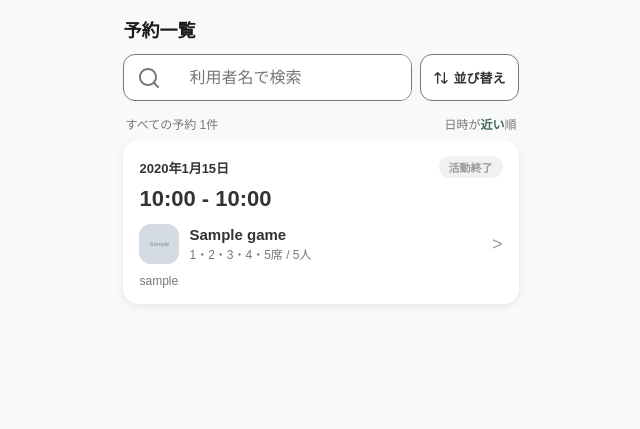
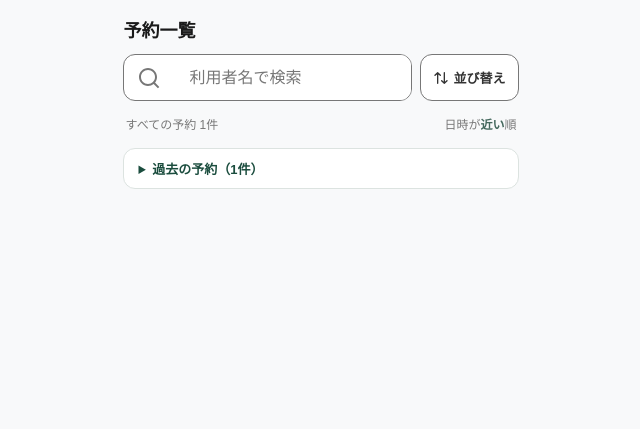
Before and after one commit to Y-yuhi-047/e-reservation2026, a PHP site: page /list.php in a window 1280 px wide. Shown: the part 65-494 px from the top of the page, without its empty margins (319-959 px from the left). Run offline with PHP 8.4, Linux system fonts and the light colour scheme; tables that the repository leaves empty hold one stand-in row (values such as "Sample post"); grey boxes marked "Sample" are stand-in pictures.

Commit message:
予約一覧過去の予定まとめる実装

```diff
--- a/css/hiroki.css
+++ b/css/hiroki.css
@@ -519,3 +519,31 @@ body.list-page {
     font-size: 12px;
     color: #777777;
 }
+
+/* 過去の予約の折りたたみ */
+.past-group {
+    grid-column: 1 / -1;
+    margin: 8px 0 12px;
+}
+
+.past-group summary {
+    padding: 10px 14px;
+    background-color: #ffffff;
+    border: 1px solid #dce3e0;
+    border-radius: 12px;
+    color: #1b4d3e;
+    font-size: 13px;
+    font-weight: bold;
+    cursor: pointer;
+}
+
+.past-list {
+    display: grid;
+    grid-template-columns: repeat(auto-fill, minmax(min(100%, 320px), 1fr));
+    gap: 12px 16px;
+    margin-top: 12px;
+}
+
+.past-list .res-card {
+    margin-bottom: 0;
+}
--- a/list.php
+++ b/list.php
@@ -106,6 +106,31 @@ if ($keyword === '') {
 }
 
 $reservations = $stmt->fetchAll();
+// 今日の日付を「2026-11-11」の形の文字列で取得する
+//（date() は日時を文字列にする関数）
+$today = date('Y-m-d');
+
+// これからの予約を入れる、空の配列を用意する
+$upcoming = [];
+
+// 過去の予約を入れる、空の配列を用意する
+$past = [];
+
+// 取得した予約を1件ずつ取り出して、$r という名前で使う
+foreach ($reservations as $r) {
+
+    // 予約の開始日時（文字列）を strtotime() で数字に直し、date() で「年-月-日」だけにして、今日と比べる
+    // 文字列の「2026-11-10」は「2026-11-11」より小さい（古い）ので、< で比べられる
+    if (date('Y-m-d', strtotime($r['scheduled_start_time'])) < $today) {
+        $past[] = $r;
+    } else {
+        $upcoming[] = $r;
+    }
+}
+$reservations = array_merge($upcoming, $past);
+$pastCount = count($past);
+$pastStarted = false;
+
 $current_page = 'list';
 ?>
 
@@ -114,7 +139,7 @@ $current_page = 'list';
 
 <head>
     <meta charset="UTF-8">
-    <title>予約一覧</title>
+    <title>予約一覧 - e-reservation</title>
     <meta name="description" content="">
     <link rel="stylesheet" href="https://cdnjs.cloudflare.com/ajax/libs/font-awesome/6.4.0/css/all.min.css">
     <link rel="stylesheet" href="css/style2.css">
@@ -168,6 +193,12 @@ $current_page = 'list';
         <?php foreach ($reservations as $row): ?>
 
             <?php
+            $isPast = date('Y-m-d', strtotime($row['scheduled_start_time'])) < $today;
+
+            if ($isPast && !$pastStarted) {
+                $pastStarted = true;
+                echo '<details class="past-group"><summary>過去の予約（' . $pastCount . '件）</summary><div class="past-list">';
+            }
             $start = strtotime($row['scheduled_start_time']);
             $end = strtotime($row['scheduled_end_time']);
 
@@ -562,7 +593,11 @@ $current_page = 'list';
             </div>
 
         <?php endforeach; ?>
-
+        <?php
+        // 過去の枠を開いていた場合だけ、閉じタグを出力する
+        // （過去の予約が0件のときは、開いていないので何も出さない）
+        if ($pastStarted) echo '</div></details>';
+        ?>
     </div>
 
     <!-- モーダル開閉 & リアルタイム連動用JavaScript -->
@@ -629,7 +664,9 @@ $current_page = 'list';
 
             updateSubModalPreview(reservationId);
 
-            var event = new Event('change', { bubbles: true });
+            var event = new Event('change', {
+                bubbles: true
+            });
             checkbox.dispatchEvent(event);
         }
 
@@ -665,7 +702,7 @@ $current_page = 'list';
                     }
 
                     div.innerHTML = '<div style="width: 38px; height: 38px; background: #f0f2f1; color: #1b4d3e; border: 1.5px solid #1b4d3e; border-radius: 50%; display: flex; align-items: center; justify-content: center; overflow: hidden;">' + avatarInner + '</div>' +
-                                    '<span style="font-size: 10px; color: #333; max-width: 42px; overflow: hidden; text-overflow: ellipsis; white-space: nowrap;">' + name + '</span>';
+                        '<span style="font-size: 10px; color: #333; max-width: 42px; overflow: hidden; text-overflow: ellipsis; white-space: nowrap;">' + name + '</span>';
                     previewContainer.appendChild(div);
                 });
             });
--- a/password_change.php
+++ b/password_change.php
@@ -6,7 +6,7 @@ require_once 'password_helper.php';
 
 if (!isset($_SESSION['user'])) {
     // ログインしていない場合はログインページにリダイレクト
-    header('Location: login.php');
+    header('Location: login-input.php');
     exit();
 }
 
@@ -59,7 +59,7 @@ if ($_SERVER['REQUEST_METHOD'] === 'POST') {
 <head>
     <meta charset="UTF-8">
     <meta name="viewport" content="width=device-width, initial-scale=1.0">
-    <title>パスワード変更</title>
+    <title>パスワード変更 - e-reservation</title>
     <meta name="description" content="">
     <link rel="stylesheet" href="https://cdnjs.cloudflare.com/ajax/libs/font-awesome/6.4.0/css/all.min.css">
     <link rel="stylesheet" href="css/style2.css">
--- a/profile.php
+++ b/profile.php
@@ -2,6 +2,12 @@
 
 if (session_status() === PHP_SESSION_NONE) {
     session_start();
+}
+
+if (!isset($_SESSION['user'])) {
+    // ログインしていない場合はログインページにリダイレクト
+    header('Location: login-input.php');
+    exit();
 }
 
 // --- データベース接続設定 ---
```
Also changed, not shown: user.php (+10 -0 lines), uploads/user_3106d8402210c59fd732e69b8da42f81.png (deleted), uploads/user_5dc828a827de1d83d11bb4cbdbfc5b38.png (deleted), uploads/user_ec995d9c3f67ad857fee2e1633a5fc7a.png (deleted).
